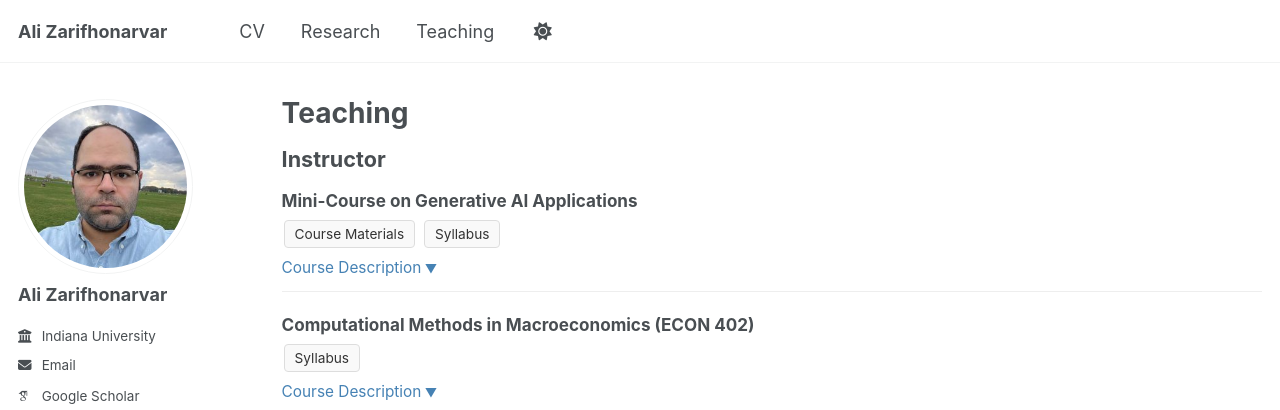
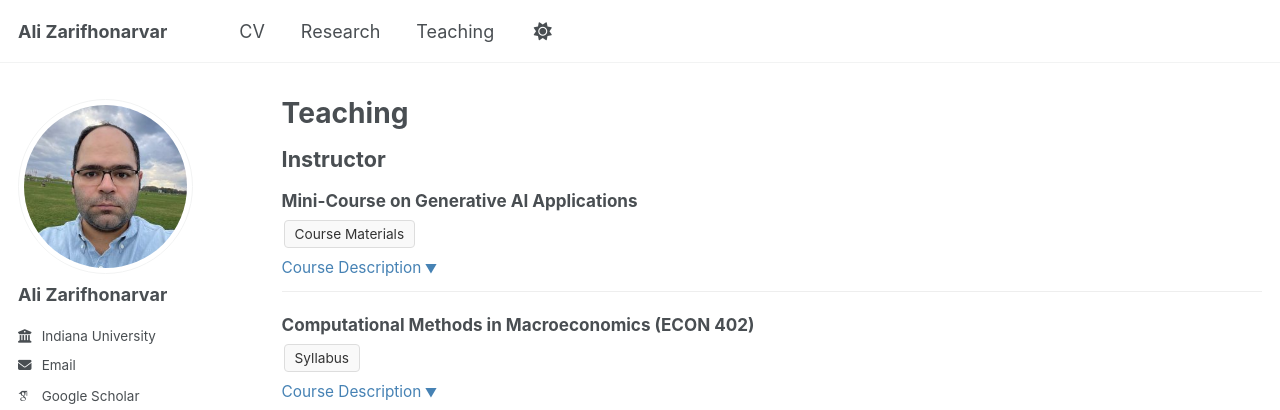
Before and after one commit to alizarif/alizarif.github.io, a Jekyll site: the page built from _pages/teaching.html, in a window 1280 px wide and 1056 px high. Shown: the top 410 px of the window. Built offline with Jekyll 4.4.1, drawn with Linux system fonts in a browser that asks for light colours; some web fonts are replaced.

Commit message:
Update teaching.html

```diff
--- a/_pages/teaching.html
+++ b/_pages/teaching.html
@@ -70,7 +70,6 @@ author_profile: true
 
   <div class="resources">
     <a href="https://github.com/alizarif/LLM" class="resource-box">Course Materials</a>
-    <a href="#" class="resource-box">Syllabus</a>
   </div>
 
   <div class="description-toggle" onclick="toggleDescription('description-1', this)">Course Description</div>
@@ -83,7 +82,7 @@ author_profile: true
   <div class="course-title">Computational Methods in Macroeconomics (ECON 402)</div>
 
   <div class="resources">
-    <a href="#" class="resource-box">Syllabus</a>
+    <a href="https://alizarif.github.io/files/Syllabus_E402_Summer_2025.pdf" class="resource-box">Syllabus</a>
   </div>
 
   <div class="description-toggle" onclick="toggleDescription('description-2', this)">Course Description</div>
```
